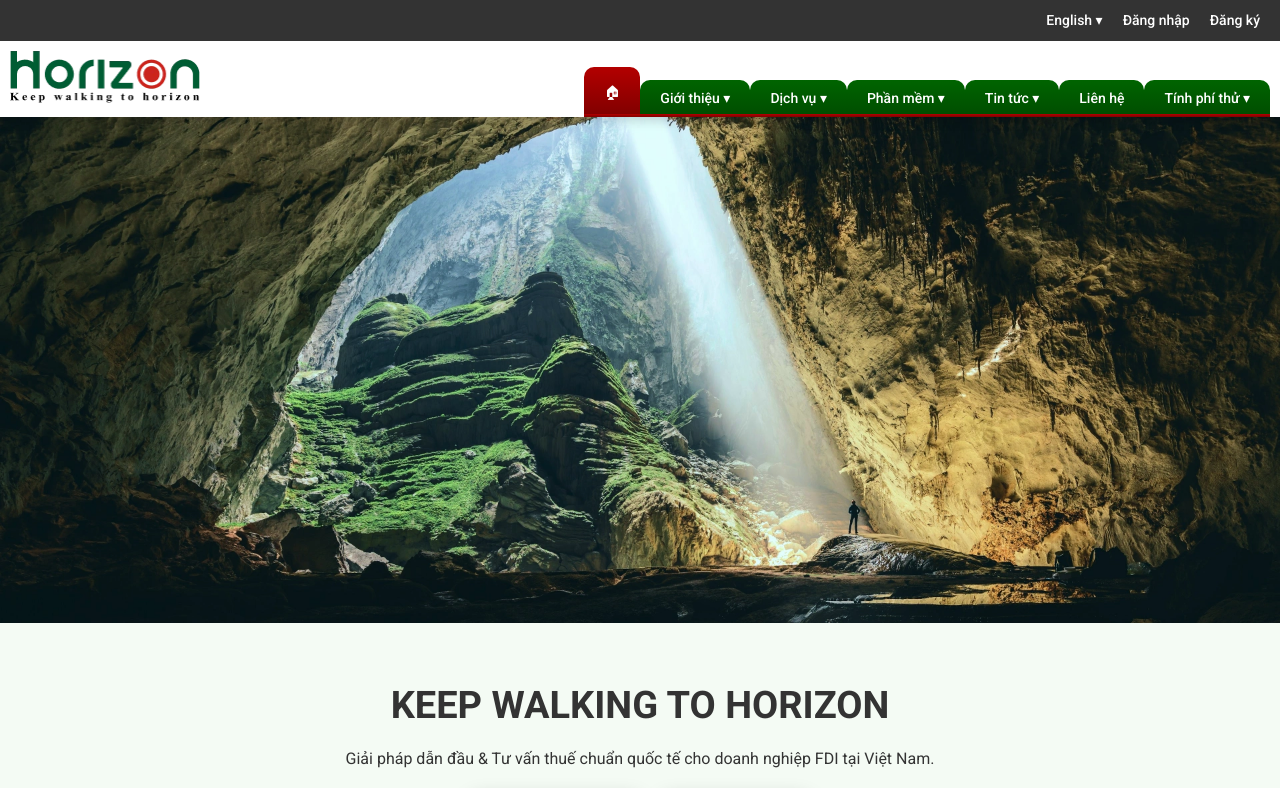
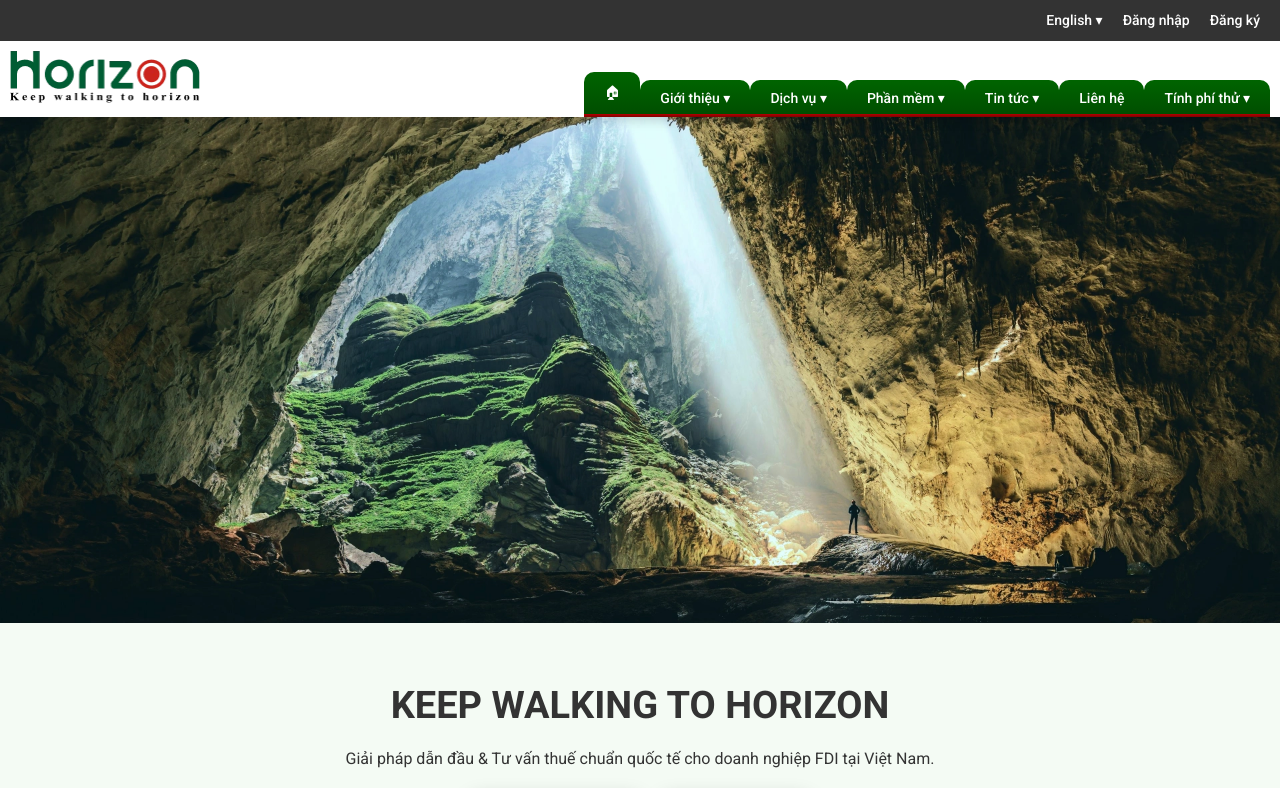
Before and after one commit to KhonThanh/-DEMO-Horizon-2026, a plain HTML site: page index.html in a window 1280 px wide. Shown: the top 788 px of the page. Drawn offline with nearby package versions, Linux system fonts and the light colour scheme; a script that the page names is missing.

Commit message:
update
html
css
js

```diff
--- a/component/header.html
+++ b/component/header.html
@@ -37,7 +37,7 @@
         <img title="logo trang chủ" src="./img/logo/logo-top.webp" alt="">
     </a>
     <div class="flex header-container header-bottom end-ver">
-        <div class="menu-container__item flex center-ver active">
+        <div class="menu-container__item flex center-ver ">
             <a href="../index.html">🏠︎</a>
         </div>
 
```
